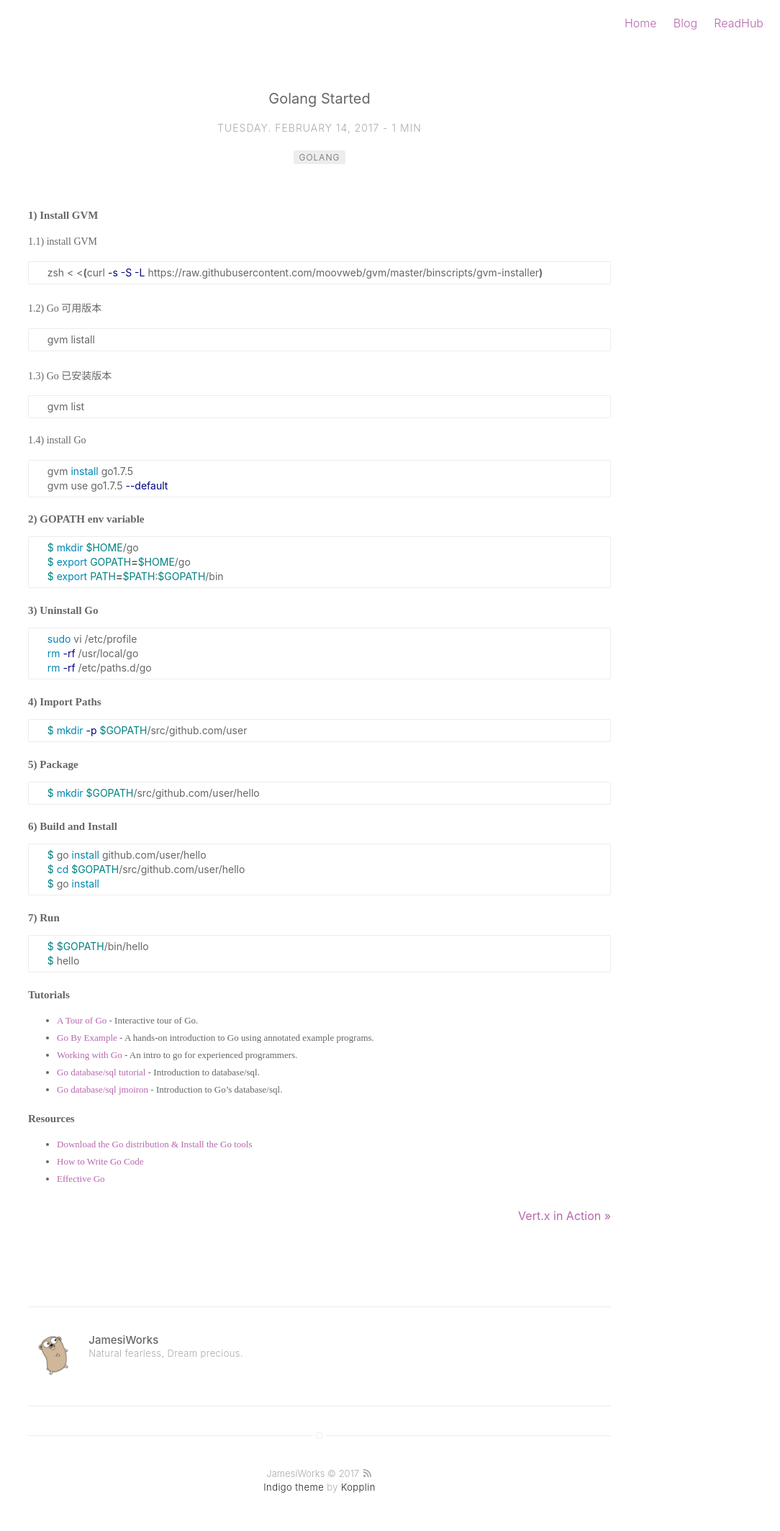
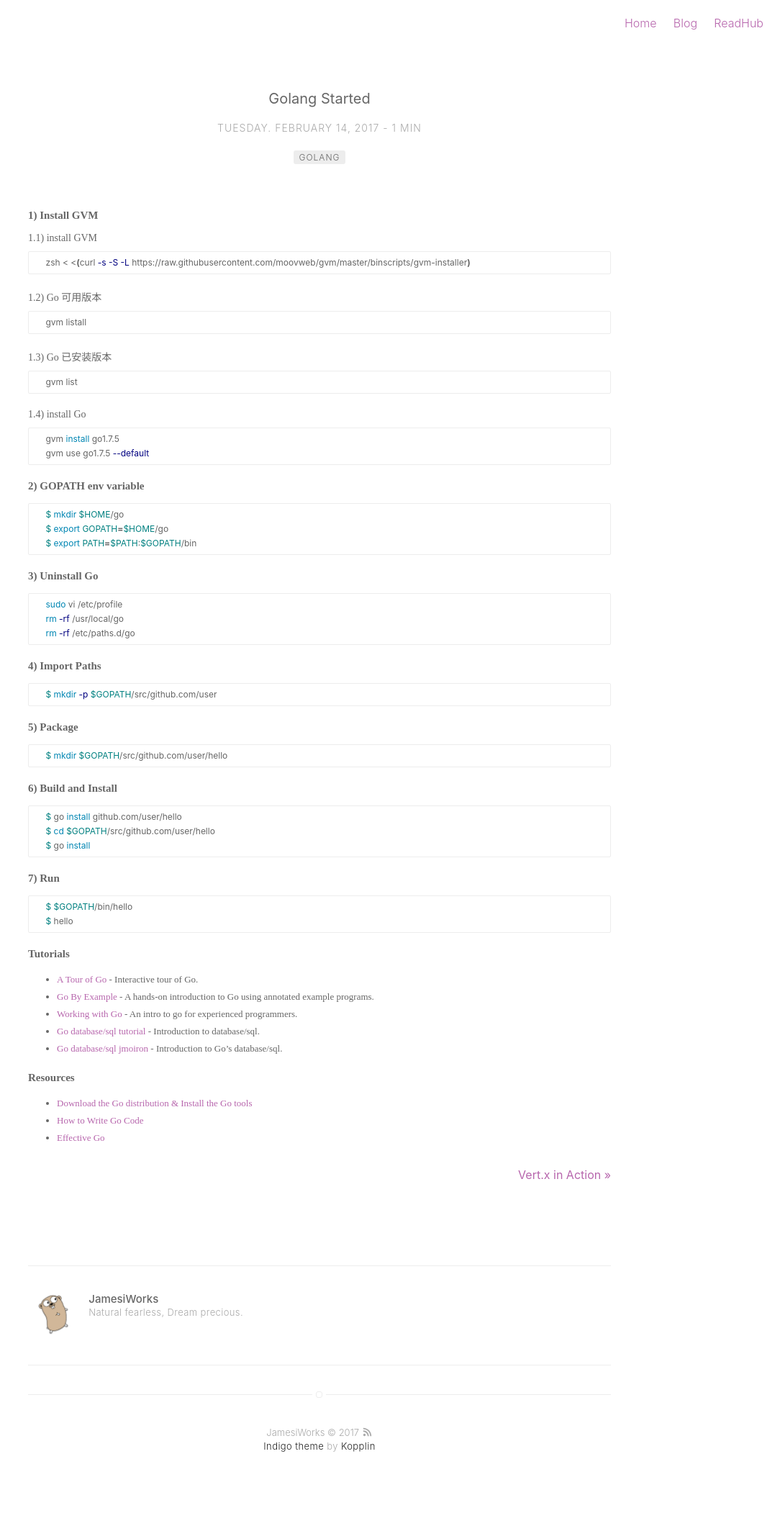
Before and after one commit to Jiangew/jiangew.github.io, a Jekyll site: the page built from _posts/2017-02-14-golang-started.md, in a window 1280 px wide. Shown: the whole page at 72% size, without its empty margins (196-1280 px from the left). Built offline with Jekyll 4.4.1, drawn with Linux system fonts in a browser that asks for light colours; after the commit the page ends 2070 px from its top, so only the background shows below that.

Commit message:
polish font

```diff
--- a/_sass/base/general.sass
+++ b/_sass/base/general.sass
@@ -96,8 +96,8 @@ code,
 tt
 	padding: 1px 0
 	font-family: $fontSans
-	font-size: 14px
-	line-height: 20px
+	font-size: 1.2rem
+	line-height: 2rem
 	background: #fff
 	border-radius: 2px
 	border-radius: 2px
@@ -108,7 +108,7 @@ pre
 	width: 100%
 	padding: 5px 10px
 	font-family: $fontSans
-	font-size: 1.3rem
+	font-size: 1.2rem
 	line-height: 2rem
 	overflow: auto
 	background: #fff
--- a/_sass/base/normalize.scss
+++ b/_sass/base/normalize.scss
@@ -227,7 +227,7 @@ kbd,
 pre,
 samp {
   font-family: Menlo,"Helvetica Neue",Helvetica,Arial,sans-serif; /* 1 */
-  font-size: 1.3em; /* 2 */
+  font-size: 1.2em; /* 2 */
 }
 
 /**
--- a/_sass/pages/post.sass
+++ b/_sass/pages/post.sass
@@ -38,9 +38,15 @@
 
     // general style
     > h2,
-    > h3,
+    > h3
+        margin-top: 20px
+
+        a
+            text-decoration: none
+
     > h4
-        margin-top: 20px
+        margin-top: 10px
+        margin-bottom: 10px
 
         a
             text-decoration: none
```
